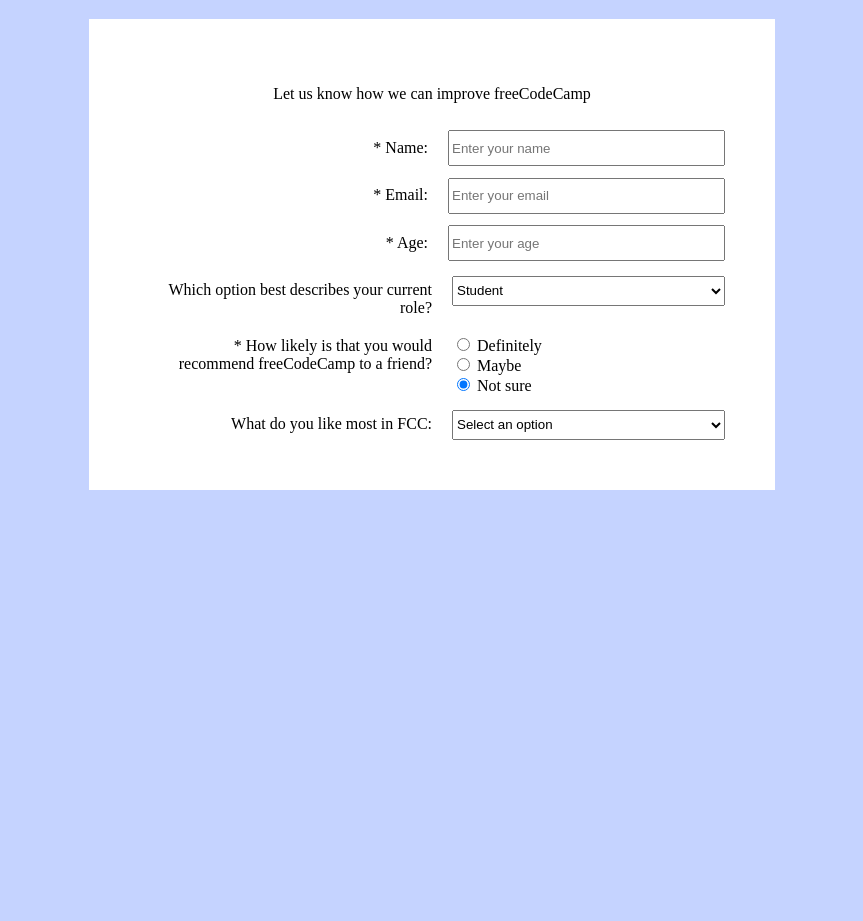
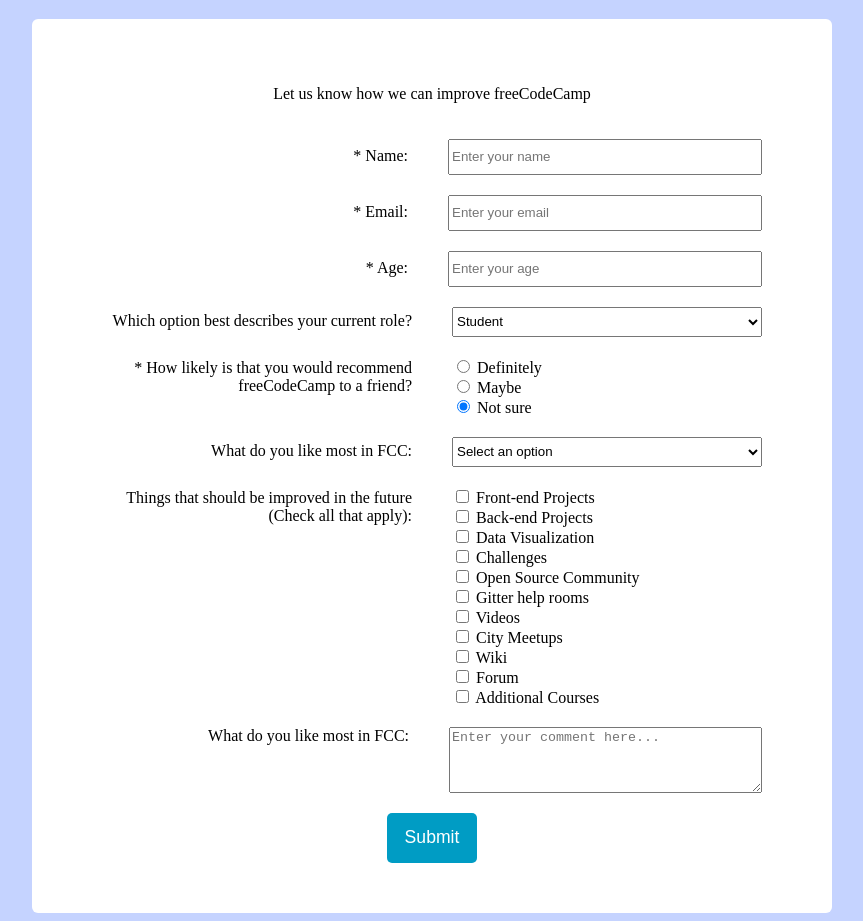
Before and after one commit to anhtuan23/FCC02_Survey_Form, a plain HTML site: page index.html in a window 1280 px wide. Shown: the part 69-990 px from the top of the page, without its empty margins (208-1071 px from the left). Before the commit the page ends 800 px from the top, so only its background shows below. Drawn offline with Linux system fonts and the light colour scheme.

Commit message:
completed all controls

```diff
--- a/index.html
+++ b/index.html
@@ -19,29 +19,29 @@
       <form action="" method="POST">
         <!-- #region Name-->
         <div class="form-row">
-          <label for="name" class="left-column">* Name: </label>
-          <input type="text" id="name" name="name" class="right-column" placeholder="Enter your name">
+          <label for="name" class="left-column flex-item flex-item">* Name: </label>
+          <input type="text" id="name" name="name" class="right-column flex-item" placeholder="Enter your name">
         </div>
         <!-- #endregion -->
 
         <!-- #region Email -->
         <div class="form-row">
-          <label for="email" class="left-column">* Email: </label>
-          <input type="text" id="email" name="email" class="right-column" placeholder="Enter your email">
+          <label for="email" class="left-column flex-item">* Email: </label>
+          <input type="text" id="email" name="email" class="right-column flex-item" placeholder="Enter your email">
         </div>
         <!-- #endregion -->
 
         <!-- #region age -->
         <div class="form-row">
-          <label for="age" class="left-column">* Age: </label>
-          <input type="number" id="age" name="age" class="right-column" placeholder="Enter your age">
+          <label for="age" class="left-column flex-item">* Age: </label>
+          <input type="number" id="age" name="age" class="right-column flex-item" placeholder="Enter your age">
         </div>
         <!-- #endregion -->
 
         <!-- #region role -->
         <div class="form-row">
-          <label for="role-select" class="left-column">Which option best describes your current role? </label>
-          <select id="role-select" class="right-column">
+          <label for="role-select" class="left-column flex-item">Which option best describes your current role? </label>
+          <select id="role-select" class="right-column flex-item">
             <option value="" disabled>Select an option</option>
             <option value="student" selected>Student</option>
             <option value="full-time-job">Full Time Job</option>
@@ -54,8 +54,8 @@
 
         <!-- #region recommend-->
         <div class="form-row">
-          <p class="left-column">* How likely is that you would recommend freeCodeCamp to a friend? </p>
-          <div class="right-column">
+          <p class="left-column flex-item">* How likely is that you would recommend freeCodeCamp to a friend? </p>
+          <div class="right-column flex-item">
             <div>
               <input type="radio" id="definitely" name="recommend" value="definitely" checked>
               <label for="definitely">Definitely</label>
@@ -74,10 +74,10 @@
 
         <!-- #region like -->
         <div class="form-row">
-          <label for="like-select" class="left-column">What do you like most in FCC: </label>
-          <select id="like-select" class="right-column">
+          <label for="like-select" class="left-column flex-item">What do you like most in FCC: </label>
+          <select id="like-select" class="right-column flex-item">
             <option value="" disabled selected>Select an option</option>
-            <option value="challenges" >Challenges</option>
+            <option value="challenges">Challenges</option>
             <option value="projects">Projects</option>
             <option value="community">Community</option>
             <option value="open-source">Open Source</option>
@@ -85,6 +85,73 @@
         </div>
         <!-- #endregion -->
 
+        <!-- #region improve-->
+        <div class="form-row">
+          <p class="left-column flex-item">Things that should be improved in the future (Check all that apply):</p>
+
+          <div class="right-column flex-item">
+            <div>
+              <input type="checkbox" id="front-end-projects" name="improve">
+              <label for="front-end-projects">Front-end Projects</label>
+            </div>
+            <div>
+              <input type="checkbox" id="back-end-projects" name="improve">
+              <label for="back-end-projects">Back-end Projects</label>
+            </div>
+            <div>
+              <input type="checkbox" id="data-visualization" name="improve">
+              <label for="data-visualization">Data Visualization</label>
+            </div>
+            <div>
+              <input type="checkbox" id="challenges" name="improve">
+              <label for="challenges">Challenges</label>
+            </div>
+            <div>
+              <input type="checkbox" id="open-source-community" name="improve">
+              <label for="open-source-community">Open Source Community</label>
+            </div>
+            <div>
+              <input type="checkbox" id="gitter-help-rooms" name="improve">
+              <label for="gitter-help-rooms">Gitter help rooms</label>
+            </div>
+            <div>
+              <input type="checkbox" id="videos" name="improve">
+              <label for="videos">Videos</label>
+            </div>
+            <div>
+              <input type="checkbox" id="city-meetups" name="improve">
+              <label for="city-meetups">City Meetups</label>
+            </div>
+            <div>
+              <input type="checkbox" id="wiki" name="improve">
+              <label for="wiki"></label>Wiki</label>
+            </div>
+            <div>
+              <input type="checkbox" id="forum" name="improve">
+              <label for="forum">Forum</label>
+            </div>
+            <div>
+              <input type="checkbox" id="additional-courses" name="improve">
+              <label for="additional-courses">Additional Courses</label>
+            </div>
+
+          </div>
+        </div>
+        <!-- #endregion -->
+
+        <!-- #region suggestions -->
+        <div class="form-row">
+          <label for="suggestions" class="left-column flex-item">What do you like most in FCC: </label>
+          <textarea rows="4" cols="30" id="suggestions" name="suggestions" class="right-column flex-item"
+            placeholder="Enter your comment here..."></textarea>
+        </div>
+        <!-- #endregion -->
+
+        <!-- #region submit-->
+        <div id="submit-control">
+          <input type="submit" value="Submit" id="submit-button">
+        </div>
+        <!-- #endregion -->
       </form>
     </div>
   </div>
--- a/style.css
+++ b/style.css
@@ -17,10 +17,12 @@ body {
   display: flex;
   flex-direction: column;
   justify-content: center;
+  align-items: center;
+  border-radius: 6px;
 }
 
 #summary{
-  align-self: center;
+  /* align-self: center; */
 }
 
 .form-row{
@@ -28,16 +30,49 @@ body {
   align-items: baseline;
 }
 
+.flex-item{
+  margin: 20px 20px 0 20px;
+  flex-basis: 300px;
+  flex-grow: 1;
+}
+
 .left-column{
-  flex-basis: 200px;
-  flex-grow: 1;
   text-align: end;
-  margin: 20px 20px 0 20px;
 }
 
 .right-column{
-  flex-basis: 200px;
-  flex-grow: 1;
-  border: 20px 20px 0 20px;
   min-height: 30px;
 }
+
+#submit-control{
+  margin-top: 20px;
+  text-align: center;
+}
+
+#submit-button{
+  color: white;
+  font-size: 1.1em;
+  background-color: rgb(0, 156, 196);
+  border-radius: 5px;
+  border-width: 0;
+  height: 50px;
+  width: 90px;
+}
+
+@media (max-width: 600px){
+  .form-row{
+    flex-direction: column;
+  }
+
+  .flex-item{
+    flex-basis: 0px;
+    margin: 0;
+    flex: 1;
+    /*flex: 1; is same as flex-grow: 1; flex-shrink: 1; flex-basis: auto; */
+  }
+
+  .left-column{
+    text-align: start;
+    margin-top: 20px;
+  }
+}
```
